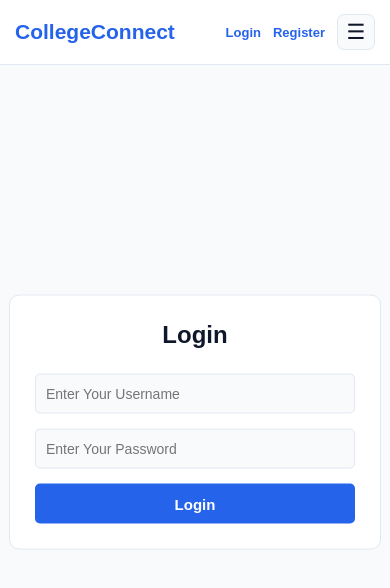
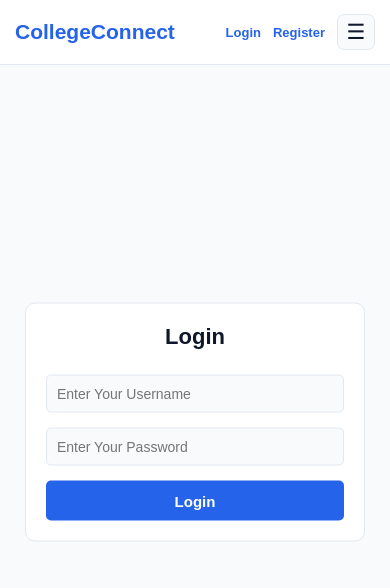
Before and after one commit to abhijeetsingh79/CollegeConnect, a React app in the folder frontend/: page /Login in a window 390 px wide. Shown: the top 588 px of the page. Built offline with nearby package versions, Linux system fonts and the light colour scheme; the HTML template or start-up script is replaced by a standard one.

Commit message:
addes responsiveness in login and register component

```diff
--- a/frontend/src/index.css
+++ b/frontend/src/index.css
@@ -545,7 +545,56 @@ color: var(--text-color);
     opacity: 0.8;
 }
 
-
+/* Login - Mobile Responsive */
+
+@media screen and (max-width: 600px) {
+
+    .login-container {
+        width: calc(100% - 40px);
+        max-width: 340px;
+
+        box-sizing: border-box;
+        padding: 20px;
+
+        left: 50%;
+        transform: translateX(-50%);
+    }
+
+    .login-text {
+        font-size: 22px;
+    }
+
+    .login-username,
+    .login-password,
+    .login-button {
+        width: 100%;
+        box-sizing: border-box;
+    }
+
+}
+
+
+/* Register - Mobile Responsive */
+
+@media screen and (max-width: 600px) {
+
+    .register-contaner {
+        position: absolute;
+
+        top: 50%;
+        left: 50%;
+        transform: translate(-50%, -50%);
+
+        width: calc(100% - 40px);
+        max-width: 370px;
+
+        box-sizing: border-box;
+        padding: 20px;
+
+        margin: 0;
+    }
+
+}
 
 /* Home COmpoennet */
 .home-container {
@@ -610,7 +659,25 @@ color: var(--text-color);
 }
 
 
-
+@media (max-width: 600px) {
+
+    .login-container {
+        width: calc(100% - 40px);
+        max-width: 340px;
+
+        padding: 20px;
+
+        left: 50%;
+        transform: translate(-50%, -50%);
+    }
+
+    .login-username,
+    .login-password,
+    .login-button {
+        width: 100%;
+        box-sizing: border-box;
+    }
+}
 
 
 
```
